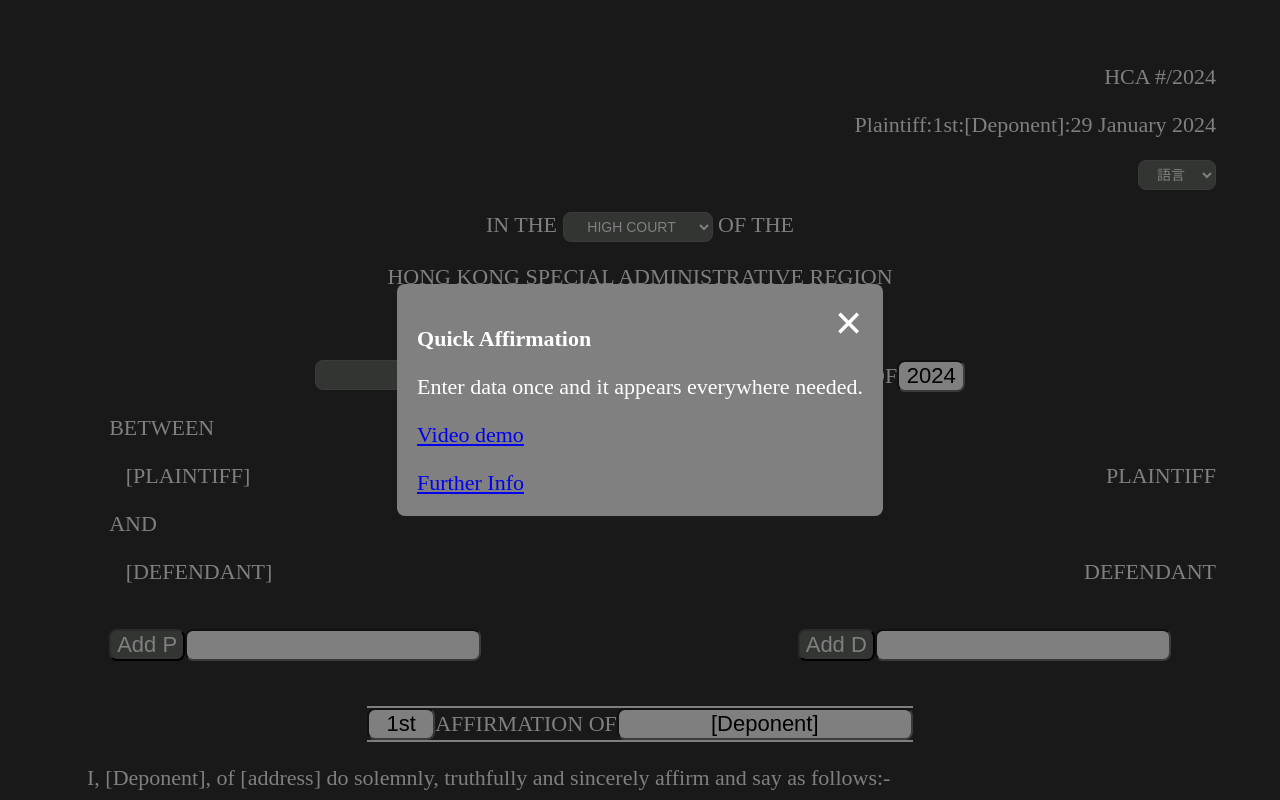
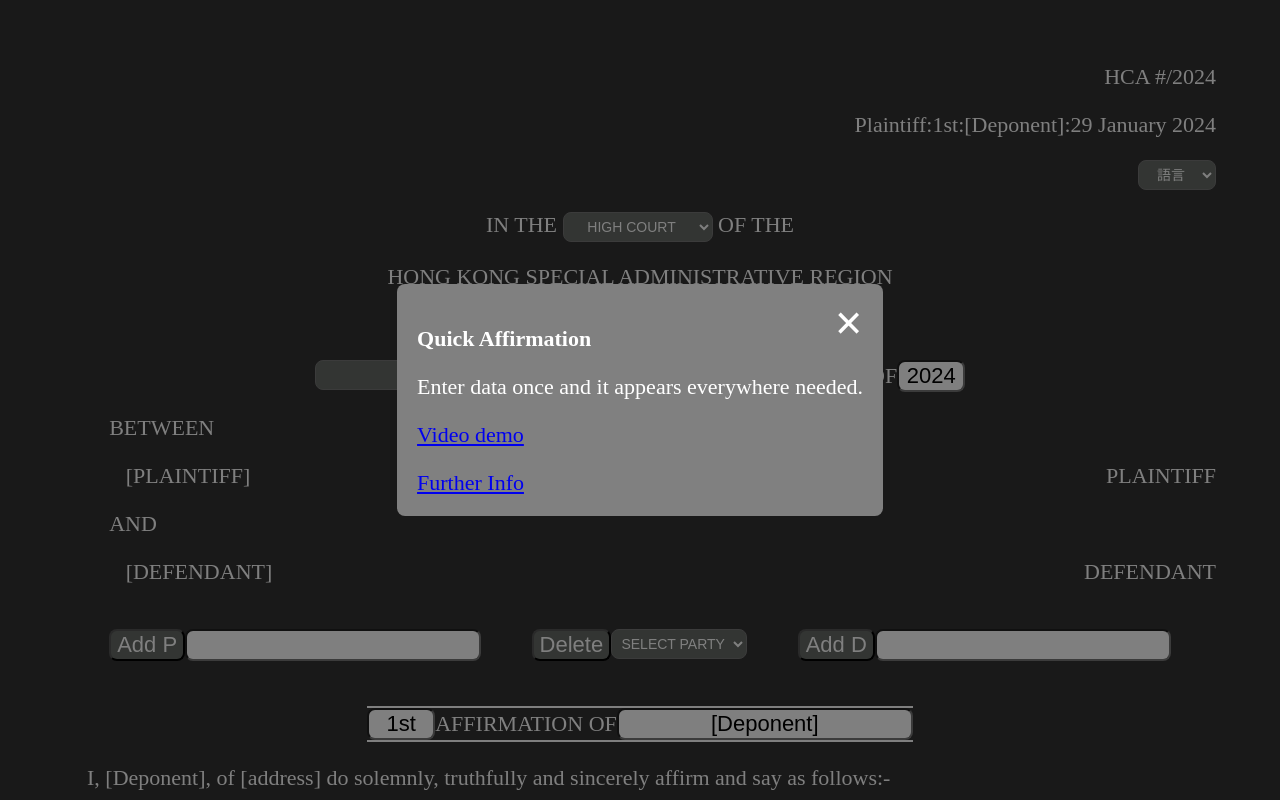
Before and after one commit to 3willows/quickAffirmation, a React (Create React App) app: page / in a window 1280 px wide. Shown: the top 800 px of the page. Built offline with nearby package versions, Linux system fonts and the light colour scheme.

Commit message:
useContext for remove party

```diff
--- a/src/components/AppContext.js
+++ b/src/components/AppContext.js
@@ -1,6 +1,5 @@
 import React, { createContext, useReducer, useContext } from "react"
 import { formattedDate } from "./helpers/TodayDate"
-
 
 const initialState = {
   language: "English",
@@ -41,11 +40,21 @@ const reducer = (state, action) => {
     case "SET_DATE":
       return { ...state, date: action.payload }
 
-
     case "ADD_P":
       return { ...state, plaintiffs: [...state.plaintiffs, action.payload] }
     case "ADD_D":
       return { ...state, defendants: [...state.defendants, action.payload] }
+
+    case "REMOVE_PARTY":
+      return {
+        ...state,
+        plaintiffs: state.plaintiffs.filter(
+          (party) => party.name !== action.payload
+        ),
+        defendants: state.defendants.filter(
+          (party) => party.name !== action.payload
+        ),
+      }
 
     default:
       return state
--- a/src/components/PartiesLogic.js
+++ b/src/components/PartiesLogic.js
@@ -5,8 +5,6 @@ import { useAppContext } from "./AppContext"
 export function Parties({
   plaintiffs,
   defendants,
-  // setPlaintiffs,
-  // setDefendants,
   children,
   language,
 }) {
@@ -16,14 +14,13 @@ export function Parties({
     ...plaintiffs,
     ...defendants,
   ]
-  const [side, setSide] = useState("P")
+
   const [newParty, setNewParty] = useState({ name: "" })
-  const [toRemove, setToRemove] = useState("")
-
   const handleInputChange = (e) => {
     setNewParty({ name: e.target.value, key: e.target.value })
   }
 
+  const [side, setSide] = useState("P")
   const handleAddParty = (e) => {
     e.preventDefault()
     if (!newParty || !newParty.name) {
@@ -31,30 +28,27 @@ export function Parties({
     }
     if (parties.some((obj) => obj.name === newParty.name)) return
     if (parties.some((obj) => obj.name.toUpperCase() === newParty.name)) return
-    side === "P" && dispatch({
-      type: "ADD_P",
-      payload:newParty
-    })
-    side === "D" && dispatch({
-      type: "ADD_D",
-      payload:newParty
-    })
+    side === "P" &&
+      dispatch({
+        type: "ADD_P",
+        payload: newParty,
+      })
+    side === "D" &&
+      dispatch({
+        type: "ADD_D",
+        payload: newParty,
+      })
     setNewParty({ name: "", key: "" })
   }
 
-  // function removeParty(toRemove) {
-  //   setPlaintiffs((parties) =>
-  //     parties.filter((party) => party.name !== toRemove)
-  //   )
-  //   setDefendants((parties) =>
-  //     parties.filter((party) => party.name !== toRemove)
-  //   )
-  // }
-
-  // const handleRemoveParty = (e) => {
-  //   e.preventDefault()
-  //   removeParty(toRemove)
-  // }
+  const [toRemove, setToRemove] = useState("")
+  const handleRemoveParty = (e) => {
+    e.preventDefault()
+    dispatch({
+      type: "REMOVE_PARTY",
+      payload: toRemove,
+    })
+  }
 
   return (
     <div className="go-left">
@@ -65,9 +59,9 @@ export function Parties({
           {...{ handleAddParty, side, setSide, handleInputChange, newParty }}
         />
 
-        {/* <RemoveParty
+        <RemoveParty
           {...{ toRemove, setToRemove, parties, handleRemoveParty, language }}
-        /> */}
+        />
 
         <AddParty
           partyType="D"
```
